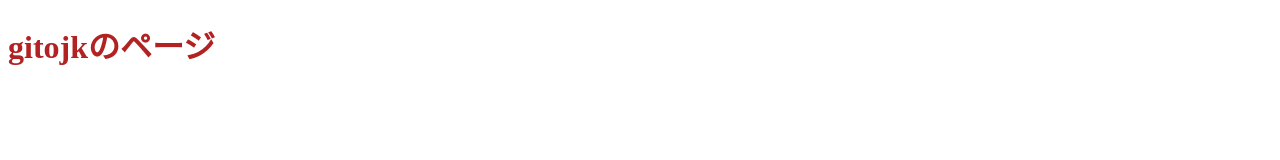
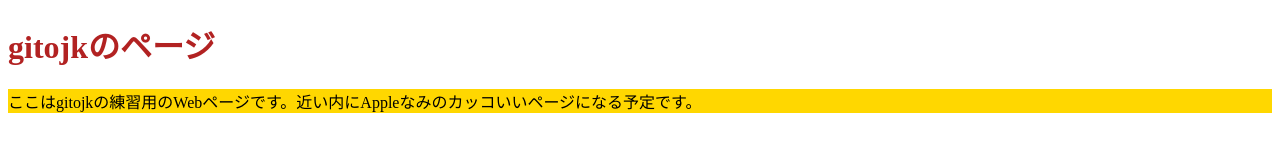
Before and after one commit to sisido-sisiodosi/sisido-sisiodosi.github.io, a plain HTML site: page index.html in a window 1280 px wide. Drawn offline with Linux system fonts and the light colour scheme.

Commit message:
index.htmlとstyle.cssにp要素の追加

```diff
--- a/index.html
+++ b/index.html
@@ -8,5 +8,8 @@
   </head>
   <body>
     <h1>gitojkのページ</h1>
+
+    <p>ここはgitojkの練習用のWebページです。近い内にAppleなみのカッコいいページになる予定です。
+    </p>
   </body>
 </html>
--- a/style.css
+++ b/style.css
@@ -1,3 +1,7 @@
 h1 {
 	color: firebrick;
 }
+
+p {
+	background: gold;
+}
```
